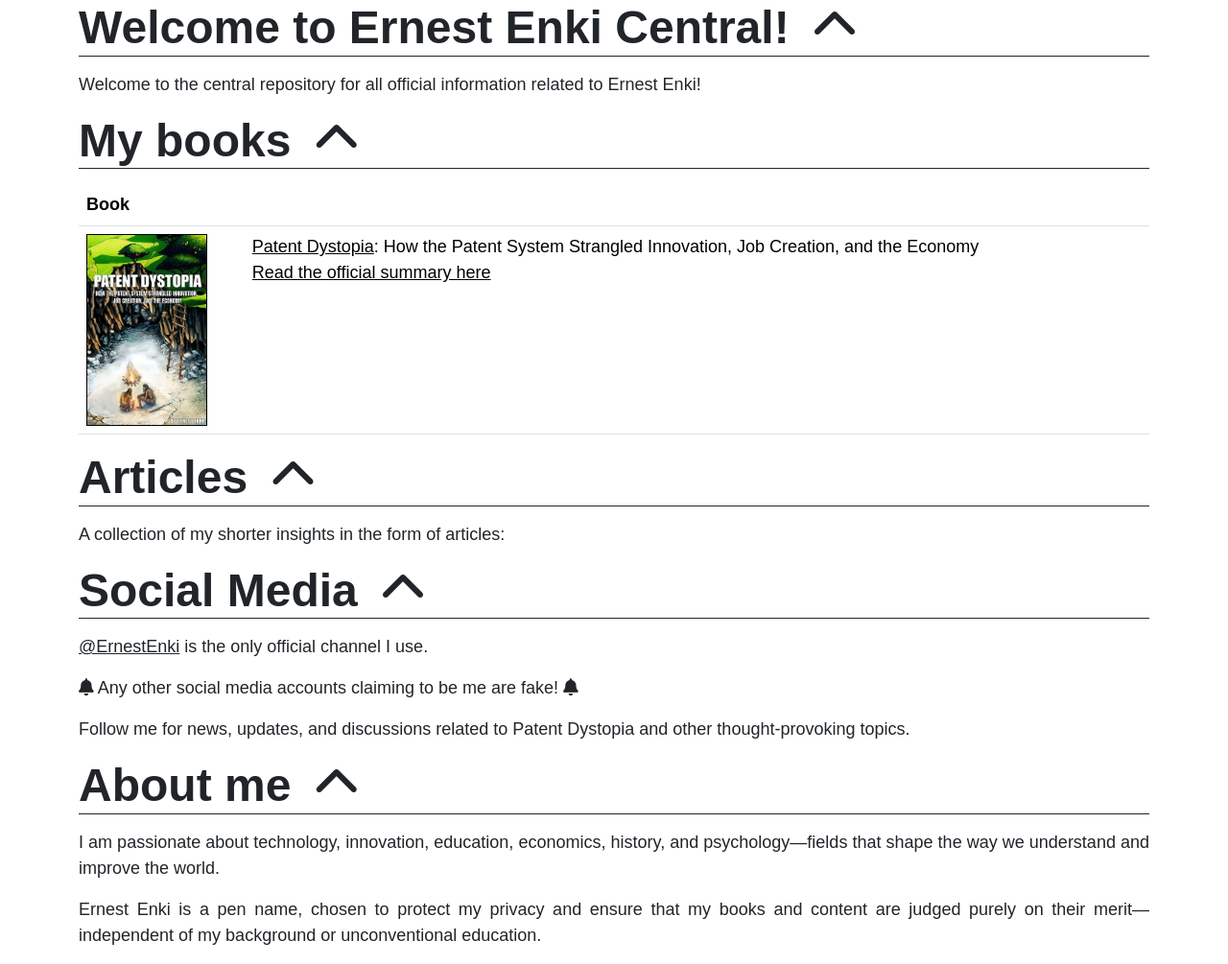
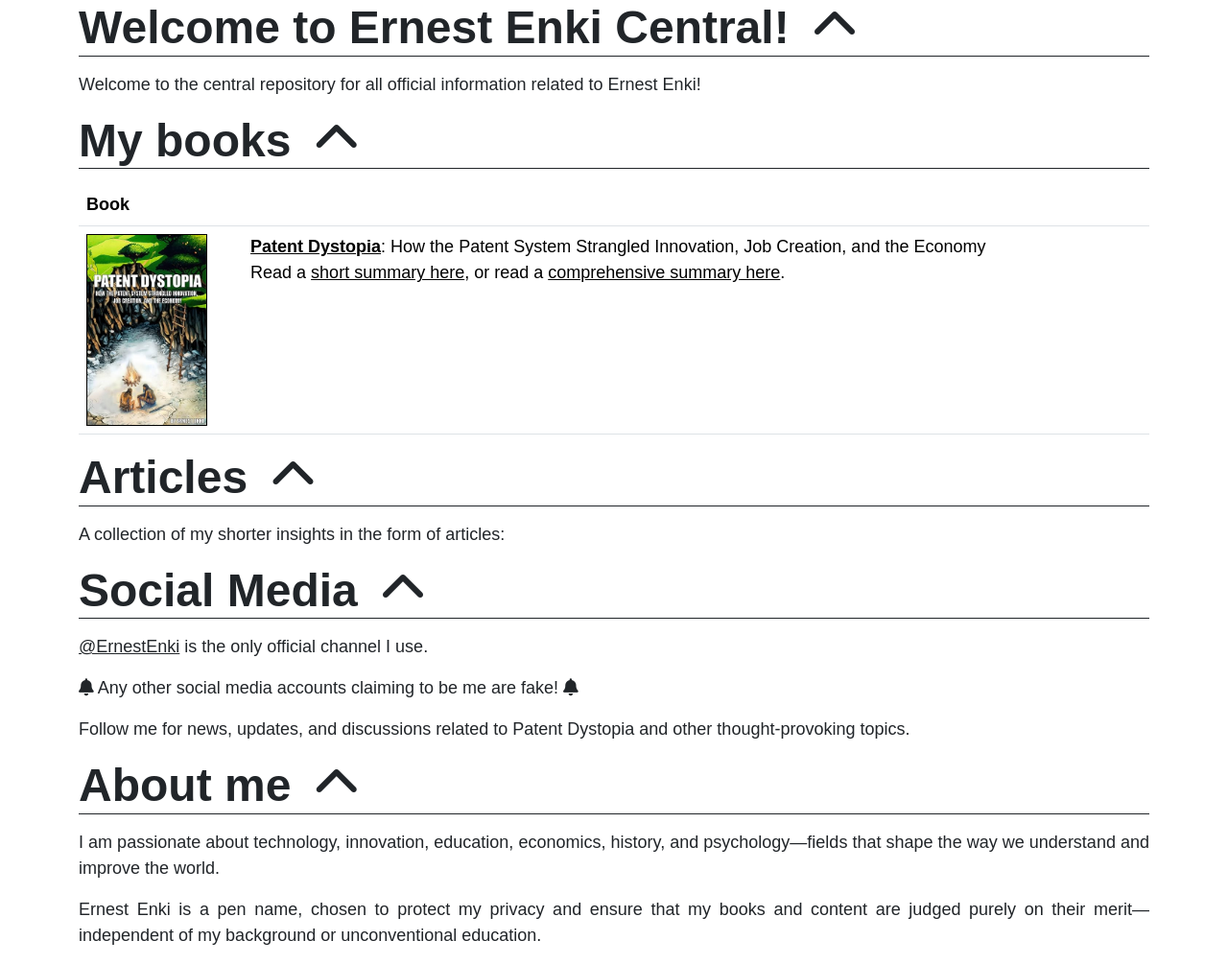
Before and after one commit to ErnestEnki/ernestenki.github.io, a Jekyll site: the page built from index.html, in a window 1280 px wide. Shown: the whole page at 96% size. Built offline with Jekyll 4.4.1, drawn with Linux system fonts in a browser that asks for light colours; some web fonts are replaced; comment, search, counter and statistics services are not loaded.

Commit message:
Fixing up links to short and comprehensive summary

```diff
--- a/index.html
+++ b/index.html
@@ -17,7 +17,6 @@ description: Ernest Enski HomePage
     <p>Welcome to the central repository for all official information related to Ernest Enki!</p>
 
     <h1>My books</h1>
-
     <table class="table">
         <thead>
             <tr>
@@ -29,35 +28,41 @@ description: Ernest Enski HomePage
             <tr>
                 <td><a href="https://www.amazon.com/dp/B0DKNT5YHT" target="_blank"><img
                             src="/books/patent_dystopia/images/cover.jpg" /></a></td>
-                <td><a href="https://www.amazon.com/dp/B0DKNT5YHT" target="_blank">Patent Dystopia</a>: How the Patent
-                    System Strangled Innovation, Job Creation, and the Economy <br /> <a
-                        href="/books/patent_dystopia/summary.html">Read the official summary here</a></td>
+                <td><a href="https://www.amazon.com/dp/B0DKNT5YHT" target="_blank"><b>Patent Dystopia</b></a>: How the
+                    Patent
+                    System Strangled Innovation, Job Creation, and the Economy <br />
+                    Read a <a href="/books/patent_dystopia/summary.html">short summary here</a>, or read a <a
+                        href="/books/patent_dystopia/comprehensive_summary.html">comprehensive summary here</a>.</td>
             </tr>
         </tbody>
     </table>
 
     <h1>Articles</h1>
-
+    <div>
         <p>A collection of my shorter insights in the form of articles:</p>
-
         <ul>
             {% assign filtered_articles = site.articles | where_exp: "article", "article.draft != true" %}
             {% for article in filtered_articles %}
             <li><a href="{{ article.url }}">{{ article.title }}</a>: {{ article.description | strip_html }}</li>
             {% endfor %}
         </ul>
-
+    </div>
 
     <h1>Social Media</h1>
+    <div>
+        <p><a href="https://x.com/ErnestEnki" target="_blank">@ErnestEnki</a> is the only official channel I use.</p>
+        <p><i class="fa-solid fa-bell"></i> Any other social media accounts claiming to be me are fake! <i
+                class="fa-solid fa-bell"></i></p>
 
-    <p><a href="https://x.com/ErnestEnki" target="_blank">@ErnestEnki</a>  is the only official channel I use.</p>
-    <p><i class="fa-solid fa-bell"></i> Any other social media accounts claiming to be me are fake! <i class="fa-solid fa-bell"></i></p>
-
-    <p>Follow me for news, updates, and discussions related to Patent Dystopia and other thought-provoking topics.</p>
-
-    <p></p>
+        <p>Follow me for news, updates, and discussions related to Patent Dystopia and other thought-provoking topics.
+        </p>
+    </div>
 
     <h1>About me</h1>
-    <p>I am passionate about technology, innovation, education, economics, history, and psychology—fields that shape the way we understand and improve the world.</p>
-    <p>Ernest Enki is a pen name, chosen to protect my privacy and ensure that my books and content are judged purely on their merit—independent of my background or unconventional education.</p>
+    <div>
+        <p>I am passionate about technology, innovation, education, economics, history, and psychology—fields that shape
+            the way we understand and improve the world.</p>
+        <p>Ernest Enki is a pen name, chosen to protect my privacy and ensure that my books and content are judged
+            purely on their merit—independent of my background or unconventional education.</p>
+    </div>
 </main>
```
Also changed, not shown: books/patent_dystopia/comprehensive_summary.html (renamed from books/patent_dystopia/long_summary.html, +3 -4 lines), books/patent_dystopia/summary.html (+10 -10 lines). Lines whose indentation alone changed are shown as unchanged.
